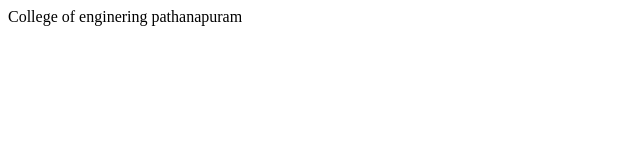
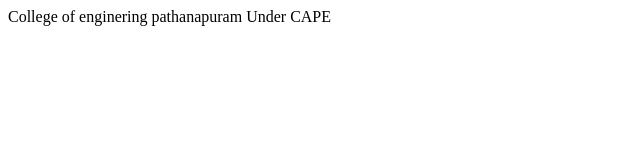
Before and after one commit to vineethapec/vineethapec.github.io, a plain HTML site: page index.html in a window 1280 px wide. Shown: the whole page, without its empty margins (0-640 px from the left). Drawn offline with Linux system fonts and the light colour scheme.

Commit message:
your first commit

```diff
--- a/index.html
+++ b/index.html
@@ -7,5 +7,6 @@ PEC
 </head>
 <body>
 College of enginering pathanapuram
+Under CAPE
 </body>
 </html>
```
